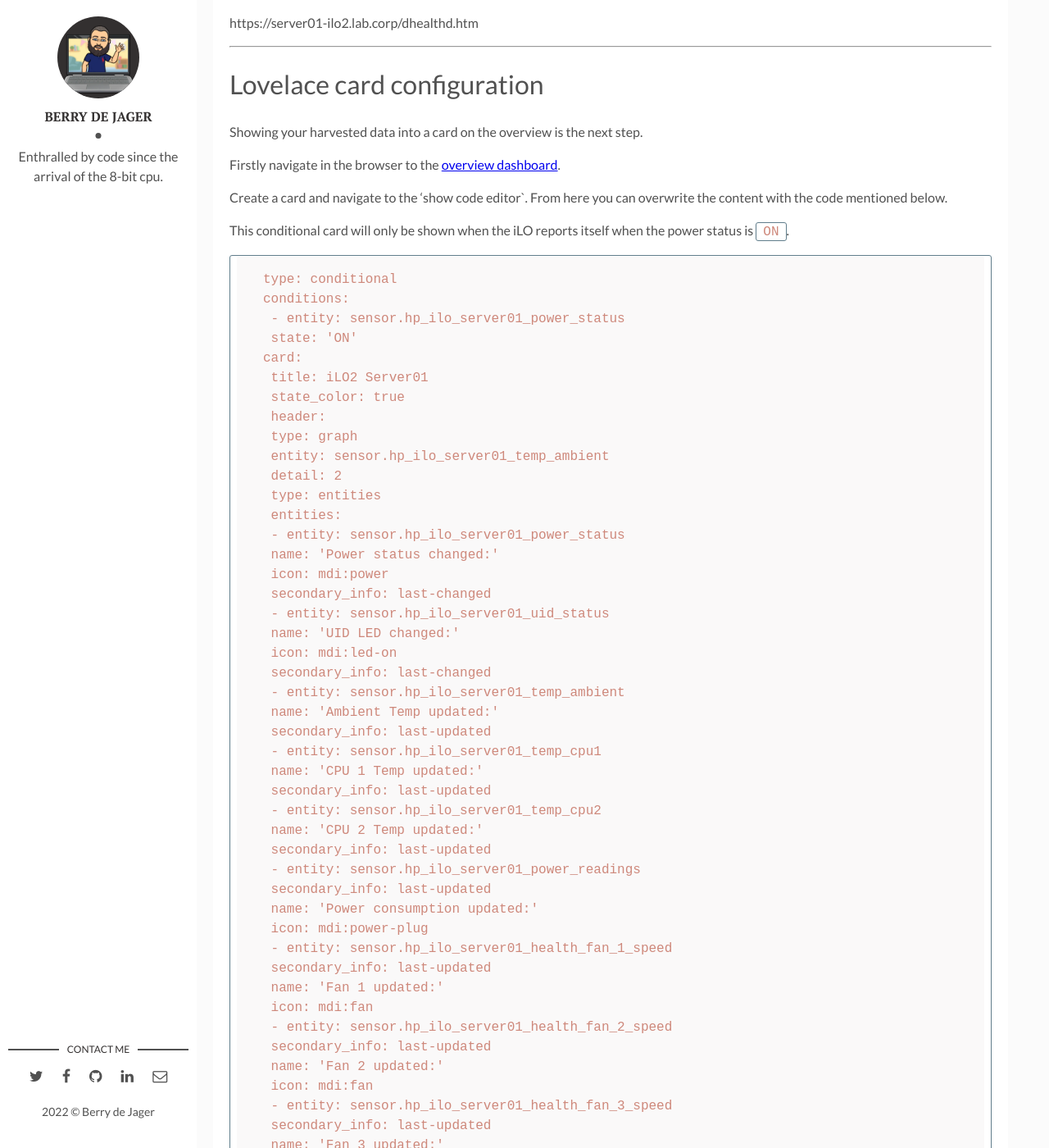
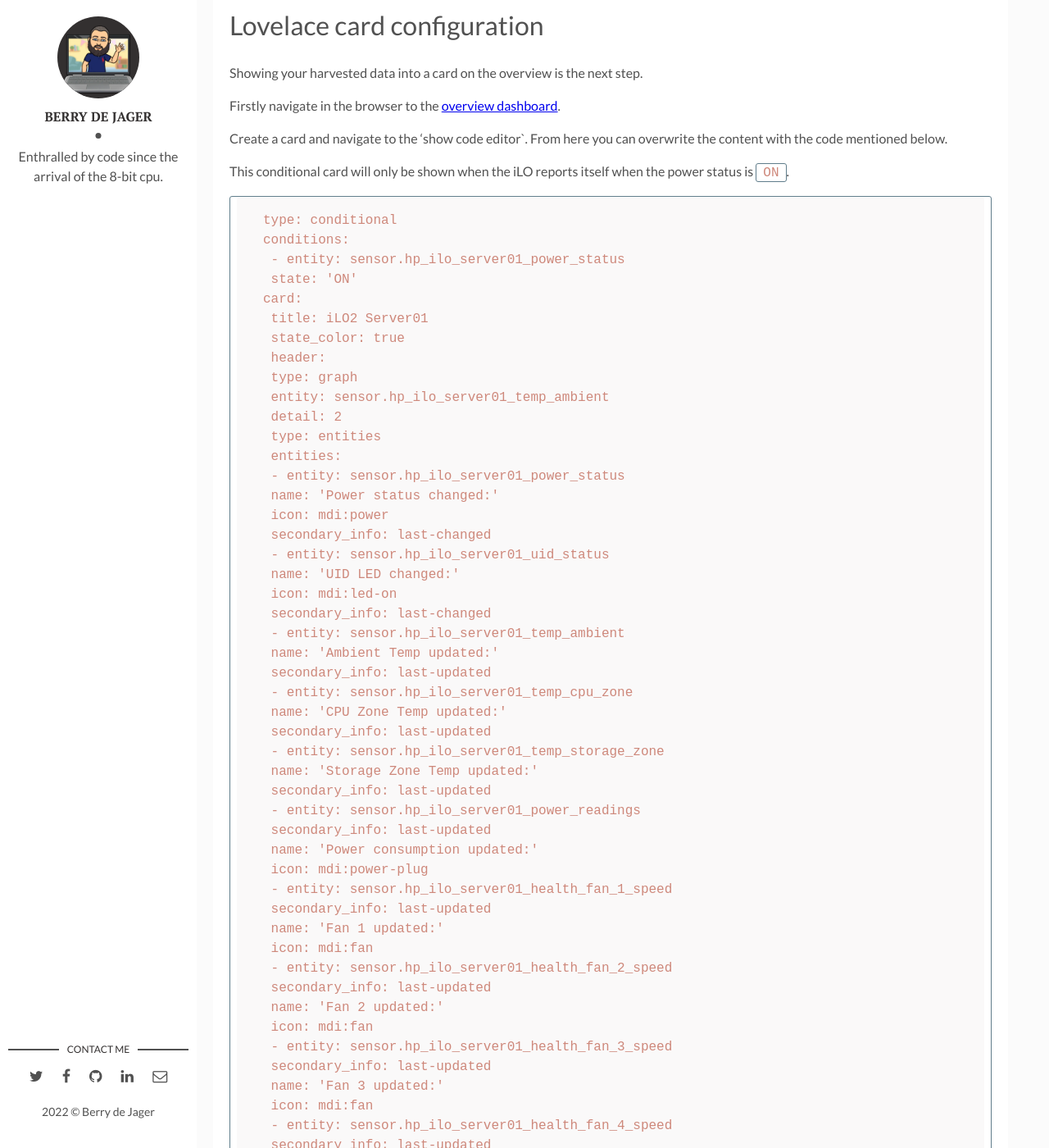
Before and after one commit to berrydejager/code, a Jekyll site: the page built from _posts/2022-04-26-Home-Assistant-iLO2.markdown, in a window 1280 px wide and 1400 px high, scrolled down 8665 px. Shown: the whole window at 82% size. Built offline with Jekyll 4.4.1, drawn with Linux system fonts in a browser that asks for light colours; some of the changed text lies outside the part shown.

Commit message:
Update 2022-04-26-Home-Assistant-iLO2.markdown

````diff
--- a/_posts/2022-04-26-Home-Assistant-iLO2.markdown
+++ b/_posts/2022-04-26-Home-Assistant-iLO2.markdown
@@ -146,8 +146,6 @@ From this you can define the following sensors.
       - name: SERVER01_haag_fans_redundancy
         sensor_type: server_health
         value_template: "\{\{ ilo_data.health_at_a_glance['powersupplies']['redundancy'] \}\}"
-
-
 ```
 
 In this case the general health of the fans will be shown as `Ok`, the fans redundancy will be shown as `Fully Redudant` and the powersupply are reported as `Not Redundant`.
@@ -241,7 +239,6 @@ While observing the `Temp 2` (`CPU 1`) and `Temp 3` (`CPU 2`) I noticed that the
         sensor_type: server_health
         unit_of_measurement: "°C"
         value_template: '{{ ilo_data.temperature["Temp 21"].currentreading[0] }}'
-
 ```
 
 ---
@@ -311,11 +308,11 @@ card:
  - entity: sensor.hp_ilo_server01_temp_ambient
  name: 'Ambient Temp updated:'
  secondary_info: last-updated
- - entity: sensor.hp_ilo_server01_temp_cpu1
- name: 'CPU 1 Temp updated:'
+ - entity: sensor.hp_ilo_server01_temp_cpu_zone
+ name: 'CPU Zone Temp updated:'
  secondary_info: last-updated
- - entity: sensor.hp_ilo_server01_temp_cpu2
- name: 'CPU 2 Temp updated:'
+ - entity: sensor.hp_ilo_server01_temp_storage_zone
+ name: 'Storage Zone Temp updated:'
  secondary_info: last-updated
  - entity: sensor.hp_ilo_server01_power_readings
  secondary_info: last-updated
````
